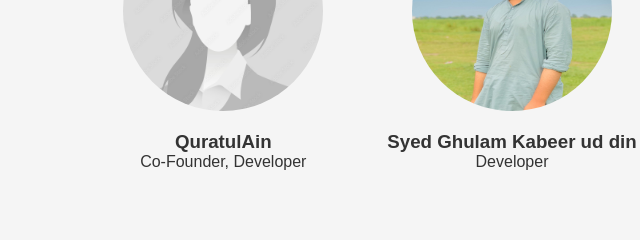
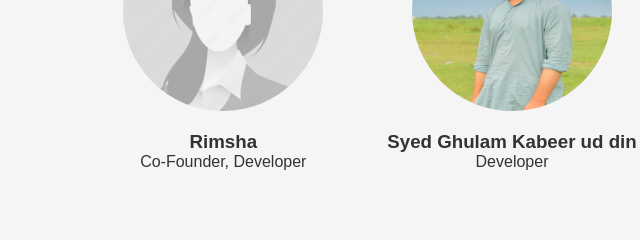
Before and after one commit to intelligentcompacttracker/ict3, a plain HTML site: page index.html in a window 1280 px wide. Shown: the part 3100-3340 px from the top of the page, 260-900 px from the left. Drawn offline with Linux system fonts and the light colour scheme.

Commit message:
Update index.html

```diff
--- a/index.html
+++ b/index.html
@@ -114,7 +114,7 @@
             <div class="team-members">
                 <div class="member">
                     <img src="pic2.jpg" alt="Team Member 2">
-                    <h3> QuratulAin </h3>
+                    <h3> Rimsha </h3>
                     <p>Co-Founder, Developer</p>
                 </div>
                 <div class="member">
```
